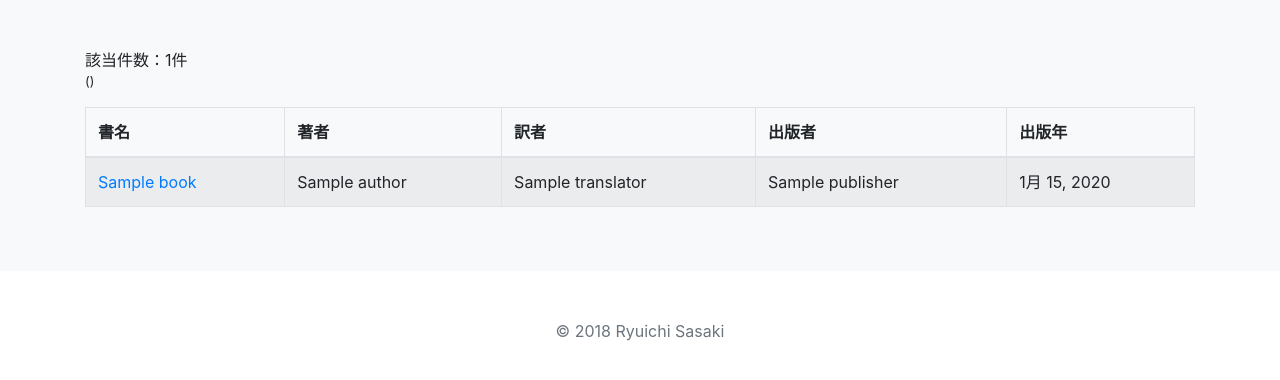
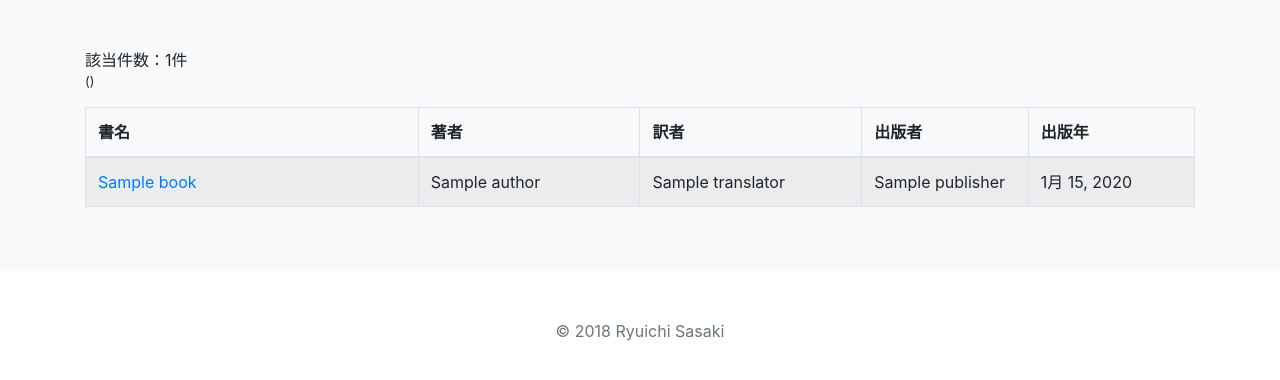
Before and after one commit to rimphyd/Django-OPAC, a Django app: template opac/templates/opac/book_list.html in a window 1280 px wide. Shown: the part 72-452 px from the top of the page. Run offline with Django 3.2, Linux system fonts and the light colour scheme; tables that the repository leaves empty hold one stand-in row (values such as "Sample post"); the template is opened without the code that fills it: values that come from a table or form of the project are taken from there, most other values are stand-ins (such as "Sample title", 1, 10 or a date in 2020); some libraries are stand-ins or nearby versions.

Commit message:
Add width style to book list table columns

```diff
--- a/opac/templates/opac/book_list.html
+++ b/opac/templates/opac/book_list.html
@@ -13,11 +13,11 @@
       <table class="table table-striped table-bordered">
         <thead>
           <tr>
-            <th>書名</th>
-            <th>著者</th>
-            <th>訳者</th>
-            <th>出版者</th>
-            <th>出版年</th>
+            <th style="width: 30%">書名</th>
+            <th style="width: 20%">著者</th>
+            <th style="width: 20%">訳者</th>
+            <th style="width: 15%">出版者</th>
+            <th style="width: 15%">出版年</th>
           </tr>
         </thead>
         <tbody>
```
